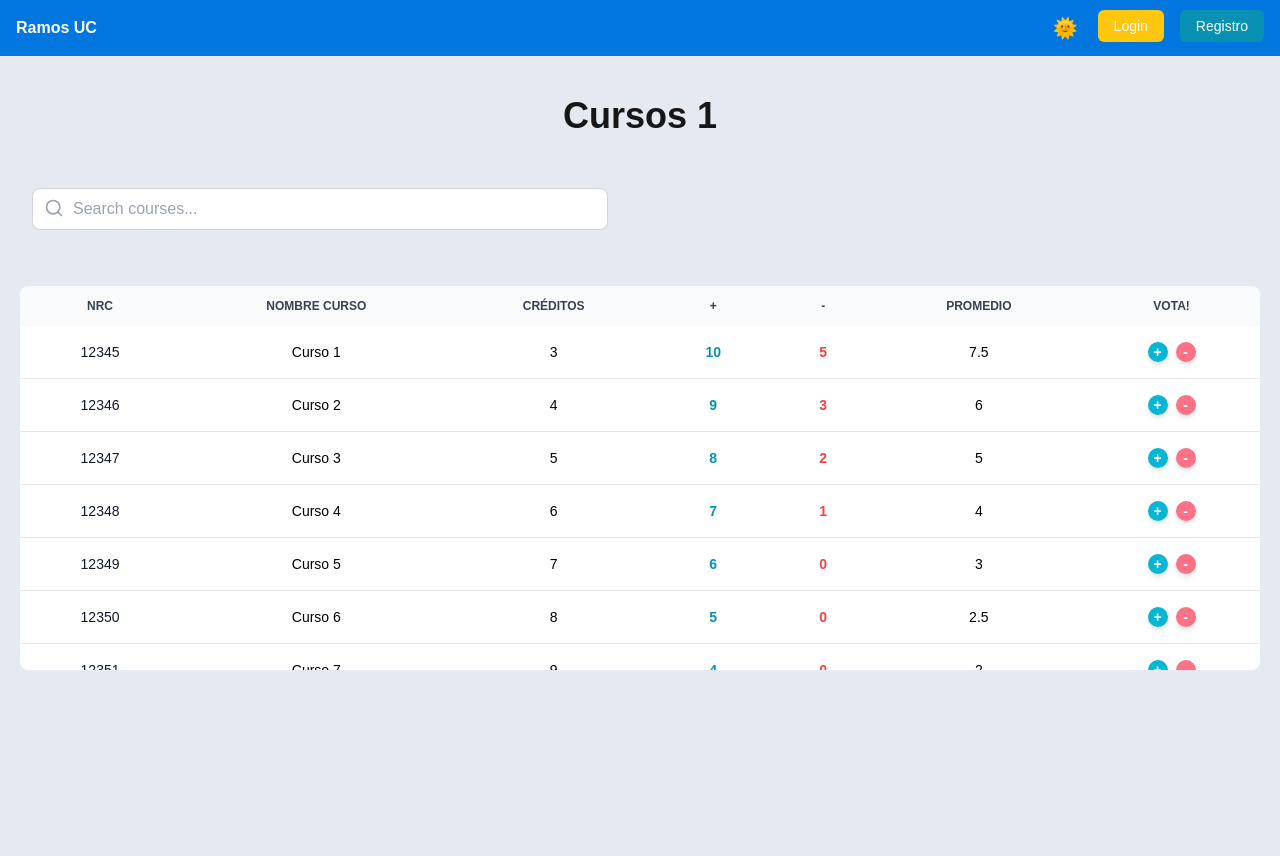
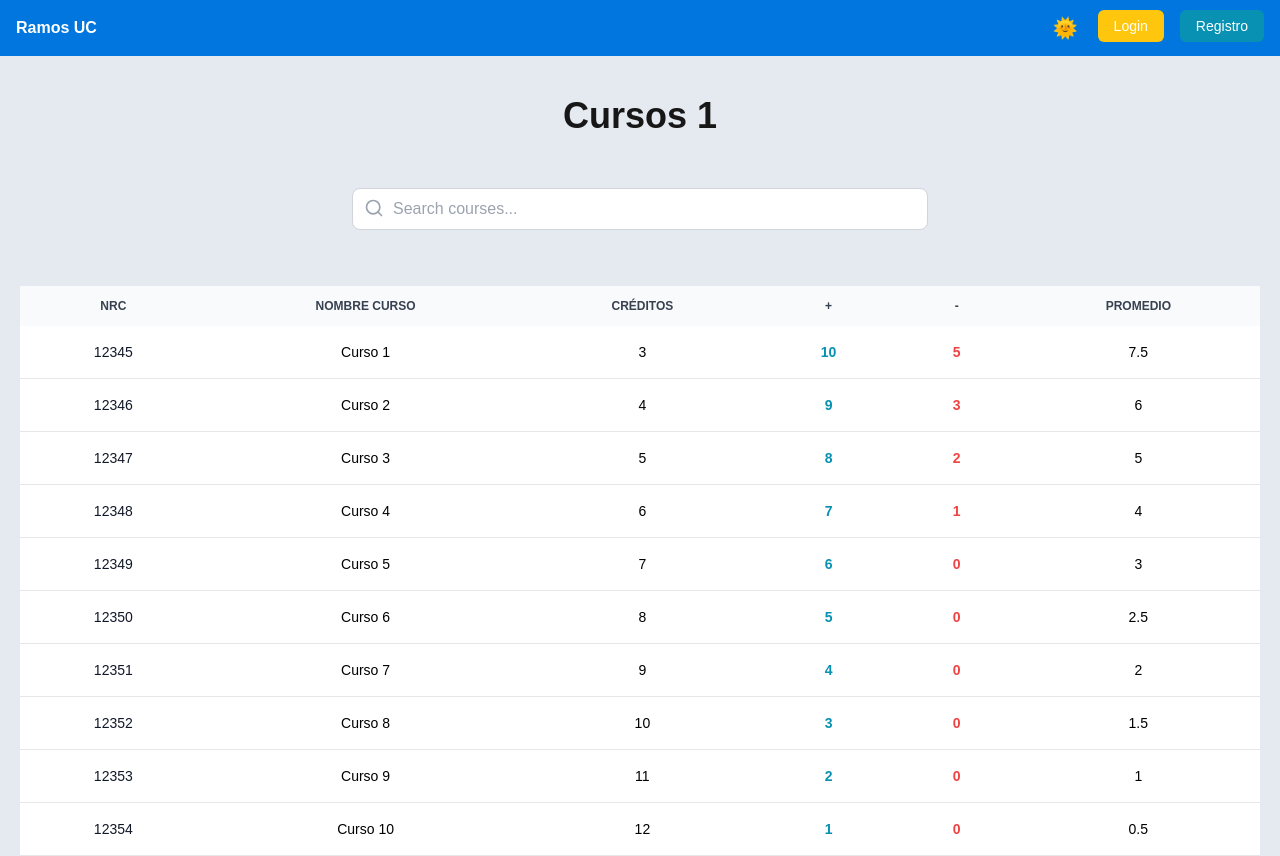
Before and after one commit to open-source-uc/v2-ramos, a Next.js app: page /cursos/1 in a window 1280 px wide. Before the commit the page ends 800 px from the top, so only its background shows below. Built offline with nearby package versions, Linux system fonts and the light colour scheme.

Commit message:
eliminados botones, centrada la search bar y scroll a toda la view

```diff
--- a/app/components/CursoRow.tsx
+++ b/app/components/CursoRow.tsx
@@ -1,15 +1,11 @@
-
 import { Curso } from "@/app/types";
-
 
 type CursoRowProps = {
   curso?: Curso;
   isLogged?: boolean;
 };
 
-
 export default function CursoRow({ curso, isLogged }: CursoRowProps) {
-
   if (!curso) {
     return null;
   }
@@ -19,29 +15,17 @@ export default function CursoRow({ curso, isLogged }: CursoRowProps) {
       <td className="px-6 py-4 font-medium text-gray-900 text-center whitespace-nowrap dark:text-white">
         {curso.nrc}
       </td>
-            <td className="px-2 py-4 text-black dark:text-white text-center">{curso.nombre_curso}</td>
-            <td className="px-2 py-4 text-black dark:text-white text-center">{curso.creditos}</td>
+      <td className="px-2 py-4 text-black dark:text-white text-center">
+        {curso.nombre_curso}
+      </td>
+      <td className="px-2 py-4 text-black dark:text-white text-center">
+        {curso.creditos}
+      </td>
       <td className="px-6 py-4 text-cyan-600 font-bold text-center">{curso.mas}</td>
       <td className="px-6 py-4 text-red-500 font-bold text-center">{curso.menos}</td>
-            <td className="px-6 py-4 text-black dark:text-white text-center">{curso.promedio}</td>
-            {isLogged ? (
-                <td className="px-6 py-4 text-center">
-                    <div className="flex items-center justify-center space-x-2">
-                        <button
-                            className="w-5 h-5 flex items-center justify-center bg-cyan-500 dark:bg-blue-500 hover:bg-cyan-700 text-white font-bold rounded-full shadow-md transition-all duration-200"
-                            title="Incrementar"
-                        >
-                            +
-                        </button>
-                        <button
-                            className="w-5 h-5 flex items-center justify-center bg-rose-400 hover:bg-red-700 text-white dark:bg-amber-600 font-bold rounded-full shadow-md transition-all duration-200"
-                            title="Disminuir"
-                        >
-                            -
-                        </button>
-                    </div>
+      <td className="px-6 py-4 text-black dark:text-white text-center">
+        {curso.promedio}
       </td>
-            ) : null}
     </tr>
   );
 }
--- a/app/components/TablaCursos.tsx
+++ b/app/components/TablaCursos.tsx
@@ -24,12 +24,12 @@ export default function TablaCursos({ cursos, isLogged }: TablaCursosProps) {
       return (
         <div>
           <div className="max-w-7xl mx-auto px-4 sm:px-6 lg:px-8 py-8">
-        <div className="mb-6">
+            <div className="mb-6 flex justify-center">
               <SearchBar value={searchTerm} onChange={setSearchTerm} />
             </div>
           </div>
-        <div className="relative overflow-x-auto mx-5 rounded-lg">
-        <div className="overflow-y-auto max-h-96">
+
+          <div className="mx-5 rounded-lg">
             <table className="w-full text-sm text-left rtl:text-right text-gray-500 dark:text-gray-400">
               <thead className="text-xs text-gray-700 uppercase bg-gray-50 dark:bg-gray-700 dark:text-gray-400 sticky top-0 z-10">
                 <tr>
@@ -39,9 +39,6 @@ export default function TablaCursos({ cursos, isLogged }: TablaCursosProps) {
                   <th scope="col" className="px-6 py-3 text-center">+</th>
                   <th scope="col" className="px-6 py-3 text-center">-</th>
                   <th scope="col" className="px-6 py-3 text-center">Promedio</th>
-                        {isLogged && (
-                            <th scope="col" className="px-6 py-3 text-center">Vota!</th>
-                        )}
                 </tr>
               </thead>
               <tbody>
@@ -58,6 +55,5 @@ export default function TablaCursos({ cursos, isLogged }: TablaCursosProps) {
             </table>
           </div>
         </div>
-    </div>
       );
     }
--- a/package.json
+++ b/package.json
@@ -27,7 +27,7 @@
     "postcss": "^8",
     "prettier": "^3.3.3",
     "prettier-plugin-tailwindcss": "^0.6.8",
-    "tailwindcss": "^3.4.1",
+    "tailwindcss": "^3.4.17",
     "typescript": "^5"
   }
 }
```
Also changed, not shown: 1 other file (tests, documents, lock files or other folders). Lines whose indentation alone changed are shown as unchanged.
